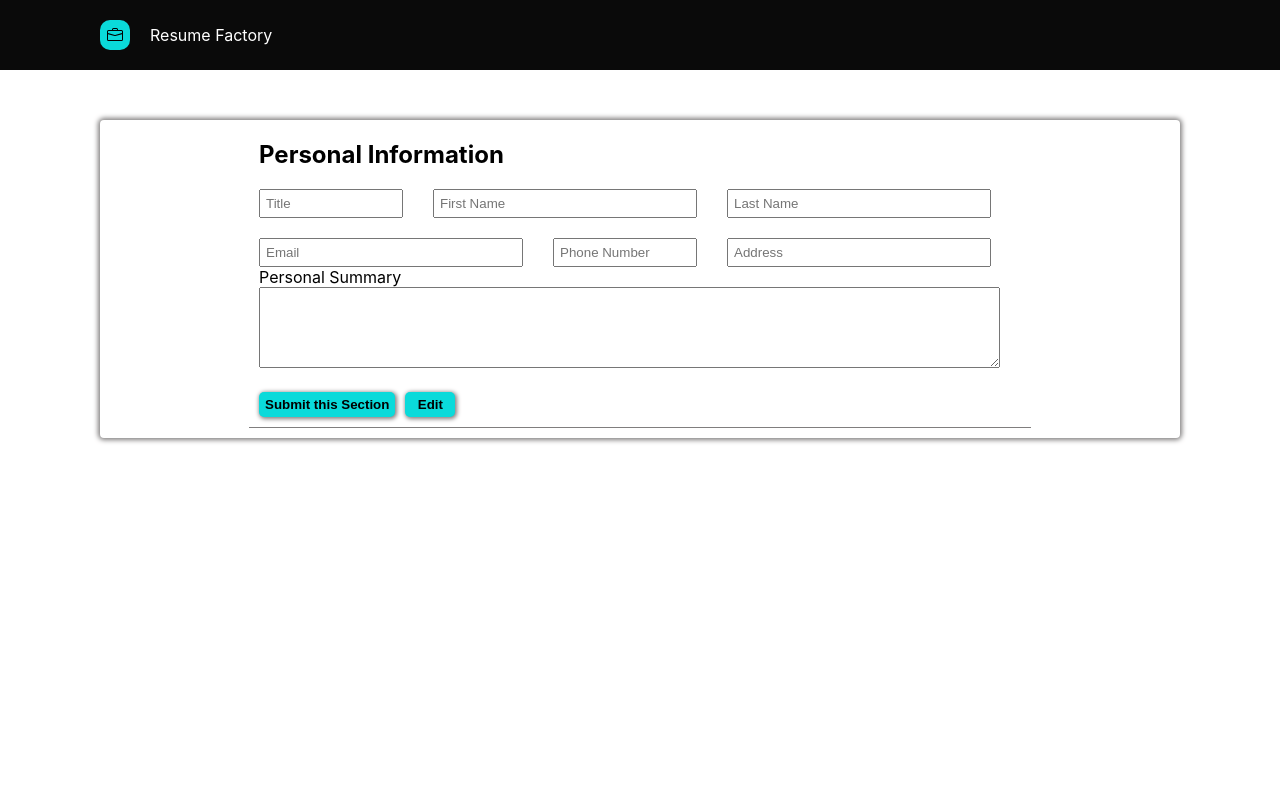
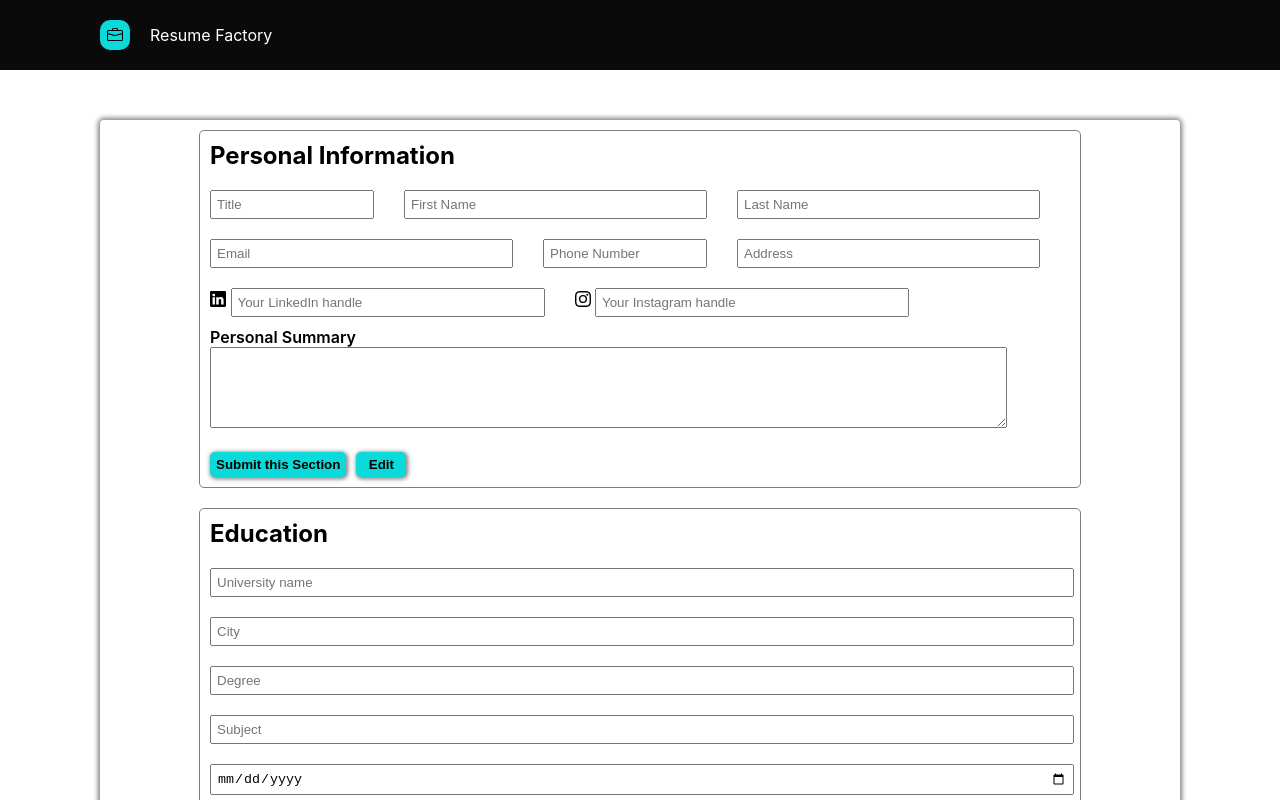
Before and after one commit to bobb-Rob/CV-App---React, a React (Create React App) app: page / in a window 1280 px wide. Both pictures are taken after a click on the button "Create Your CV Today". Shown: the top 800 px of the page. Built offline with nearby package versions, Linux system fonts and the light colour scheme.

Commit message:
completed the css styles and a few logic, the main logic is next

```diff
--- a/package.json
+++ b/package.json
@@ -13,8 +13,11 @@
     "uniqid": "^5.4.0",
     "web-vitals": "^2.1.2"
   },
+  "homepage": "http://bobb-Rob.github.io/CV-App---React",
   "scripts": {
     "start": "react-scripts start",
+    "predeploy": "npm run build",
+    "deploy": "gh-pages -d build",
     "build": "react-scripts build",
     "test": "react-scripts test",
     "eject": "react-scripts eject"
@@ -36,5 +39,8 @@
       "last 1 firefox version",
       "last 1 safari version"
     ]
+  },
+  "devDependencies": {
+    "gh-pages": "^3.2.3"
   }
 }
--- a/src/App.js
+++ b/src/App.js
@@ -40,6 +40,7 @@ class App extends Component {
 
 
 
+
   render(){
     const { showHideCV_holder } = this.state;
 
--- a/src/Components/CV_InputForms/CV_holder.jsx
+++ b/src/Components/CV_InputForms/CV_holder.jsx
@@ -1,14 +1,61 @@
 import React, { Component } from 'react'
 import Personal_info from './Personal_info_Section/Personal_info'
+import Education from './Education/Education'
+import Experience from './Experience&Skills/Experience'
+import { NotableSkills } from './Experience&Skills/skills'
 import './CV_holder.css'
 
 export class CV_holder extends Component {
+constructor(props) {
+    super(props)
+
+    this.state = {
+         personalInfo: {
+             title: '',
+             firstName: '',
+             lastName: '',
+             email: '',
+             phoneNumber: '',
+             address: '',
+             linkedInUrl: '',
+             instagramUrl: '',
+             personalSummary: '',
+             submitted: false,
+             edit: false
+         },
+         education: [{
+             university: '',
+             city: '',
+             degree: '',
+             subject: '',
+             from: '',
+             to: '',
+             submitted: false,
+             edit: false
+         }],
+         experience: [{
+             position: '',
+             company: '',
+             city: '',
+             from: '',
+             to: '',
+             submitted: false,
+             edit: false
+         }],
+         skills: [{
+            s1: ''
+         }]
+    }
+}
+
+
     render() {
         return (
             <div className='CV_holder'>
                 <Personal_info />
-
-
+                <Education />
+                <Experience />
+                <NotableSkills />
             </div>
         )
     }
--- /dev/null
+++ b/src/Components/CV_InputForms/Education/Education.jsx
@@ -0,0 +1,49 @@
+import React, { Component } from 'react'
+import './education.css'
+
+export class Education extends Component {
+constructor(props) {
+    super(props)
+
+    this.state = {
+
+    }
+}
+
+
+    render() {
+const {  } = this.props
+
+        return (
+            <section className='educationSection' >
+                <form >
+                    <h2>Education</h2>
+                    <div className='educationInputs' >
+                        <input type='text' id='universityName' placeholder='University name'
+                        className='universityName education' name='universityName' required />
+                        <input type='text' id='city' placeholder='City'
+                        className='city education' name='city' required/>
+                        <input type='text' id='degree' placeholder='Degree'
+                        className='degree education' name='degree' required />
+                        <input type='text' id='subject' placeholder='Subject'
+                        className='subject education' name='subject' required />
+                        <input type='date' id='fromDate' placeholder='From'
+                        className='fromDate education' name='fromDate' required />
+                        <input type='date' id='toDate' placeholder='To'
+                        className='toDate education' name='toDate' required />
+                    </div>
+
+                    <div className='education_submit_edit_btn' >
+                            <button className='submit_btn btn' >Submit this Section</button>
+                            <button className='edit_btn btn' >Edit</button>
+                            <button className='edit_btn btn' >Add</button>
+                            <button className='edit_btn btn' >Delete</button>
+                    </div>
+                </form>
+
+            </section>
+        )
+    }
+}
+
+export default Education
--- /dev/null
+++ b/src/Components/CV_InputForms/Education/education.css
@@ -0,0 +1,23 @@
+:root{
+    --borderLines: rgb(128, 126, 126);
+    --blueGreen: rgb(10, 218, 218);
+    --backGroundColor: rgb(218,218,218);
+}
+
+.educationSection,.education_submit_edit_btn,.experienceSection,.experience_submit_edit_btn{
+    margin-top: 20px;
+}
+
+
+.educationInputs,.experienceInputs{
+    display: flex;
+    flex-direction: column;
+    align-items: flex-start;
+}
+
+.education,.experience{
+ width: 850px;
+ margin-top: 20px;
+ margin-right: 0px;
+ padding: 5px;
+}
--- /dev/null
+++ b/src/Components/CV_InputForms/Experience&Skills/Experience.jsx
@@ -0,0 +1,45 @@
+import React, { Component } from 'react'
+
+
+export class Experience extends Component {
+    constructor(props) {
+        super(props)
+
+        this.state = {
+
+        }
+    }
+
+
+    render() {
+        return (
+            <section className='experienceSection' >
+            <form >
+                <h2>Experience</h2>
+                <div className='experienceInputs' >
+                    <input type='text' id='position' placeholder='position'
+                    className='position experience' name='position' required />
+                    <input type='text' id='company' placeholder='Company'
+                    className='company experience' name='company' required />
+                    <input type='text' id='city' placeholder='City'
+                    className='city experience' name='city' required/>
+                    <input type='date' id='fromDate' placeholder='From'
+                    className='fromDate experience' name='fromDate' required />
+                    <input type='date' id='toDate' placeholder='To'
+                    className='toDate experience' name='toDate' required />
+                </div>
+
+                <div className='experience_submit_edit_btn' >
+                        <button className='submit_btn btn' >Submit this Section</button>
+                        <button className='edit_btn btn' >Edit</button>
+                        <button className='edit_btn btn' >Add</button>
+                        <button className='edit_btn btn' >Delete</button>
+                </div>
+            </form>
+
+        </section>
+        )
+    }
+}
+
+export default Experience
--- /dev/null
+++ b/src/Components/CV_InputForms/Experience&Skills/skills.jsx
@@ -0,0 +1,30 @@
+import react from "react"
+
+class NotableSkills extends react.Component {
+
+
+    render() {
+        return (
+            <section className='educationSection' >
+            <form >
+                <h2>Skills</h2>
+                <div className='educationInputs' >
+                    <input type='text' id='skill1' placeholder='skill One'
+                    className='skill1 education' name='skill1' />
+
+                </div>
+
+                <div className='education_submit_edit_btn' >
+                        <button className='submit_btn btn' >Submit this Section</button>
+                        <button className='edit_btn btn' >Edit</button>
+                        <button className='edit_btn btn' >Add Skills</button>
+                        <button className='edit_btn btn' >Delete</button>
+                </div>
+            </form>
+
+        </section>
+        )
+    }
+}
+
+export {NotableSkills}
--- a/src/Components/CV_InputForms/Personal_info_Section/Personal_info.jsx
+++ b/src/Components/CV_InputForms/Personal_info_Section/Personal_info.jsx
@@ -1,6 +1,7 @@
 
 import React, { Component } from 'react'
 import './personal_info_section.css'
+import {BsLinkedin, BsInstagram} from "react-icons/bs";
 
 export class Personal_info extends Component {
     constructor(props) {
@@ -35,14 +36,21 @@ export class Personal_info extends Component {
                             className='inputs text_input' name='address' required />
                         </div>
 
-                        {/* <div className='social_media' >
-
-                        </div> */}
+                        <div className='social_media' >
+                            <div>
+                            <BsLinkedin  /> <input type='text' id='linkedIn' placeholder='Your LinkedIn handle'
+                            className='inputs text_input' name='linkedIn' />
+                            </div>
+                            <div>
+                            <BsInstagram /> <input type='text' id='instagram' placeholder='Your Instagram handle'
+                            className='inputs text_input' name='instagram' />
+                            </div>
+                        </div>
 
                         <div  className="personal_summary">
                             <label htmlFor="personal_summary">
                                 Personal Summary <br/>
-                                <textarea id='personal_summary' name='personal_summary' rows='5' cols='90' required />
+                                <textarea id='personal_summary' name='personal_summary' rows='5' cols='97' required />
                             </label>
                         </div>
 
--- a/src/Components/CV_InputForms/Personal_info_Section/personal_info_section.css
+++ b/src/Components/CV_InputForms/Personal_info_Section/personal_info_section.css
@@ -1,28 +1,33 @@
 
 :root{
     --borderLines: rgb(128, 126, 126);
+    --blueGreen: rgb(10, 218, 218);
+    --backGroundColor: rgb(218,218,218);
 }
 
-.personal_info_section{
+
+.personal_info_section,.educationSection,.experienceSection{
     padding: 10px;
-    border-bottom: 1px solid var(--borderLines);
+    width: 860px;
+    border: 1px solid var(--borderLines);
+    border-radius: 5px;
 }
 
 .title_fname_lname,.email_phone_address{
     display: flex;
-    /* justify-content: space-around;    */
+    justify-content: space-around;
 }
 
 
 .inputs{
-    width: 250px;
+    width: 300px;
     margin-top: 20px;
     margin-right: 30px;
     padding: 5px;
 }
 
 #title,#phone_number{
-    width: 130px;
+    width: 150px;
 }
 
 .personal_info_submit_edit_btn{
@@ -37,7 +42,16 @@
     box-shadow: 1px 1px 4px 1px rgb(128, 126, 126);
 }
 
-.edit_btn{
+.edit_btn,.addBtn{
     margin-left: 10px;
-    width: 50px;
+    min-width: 50px;
 }
+
+.personal_summary label{
+    font-weight: 600;
+}
+
+.social_media{
+    display: flex;
+    margin-bottom: 10px;
+}
```
Also changed, not shown: 1 other file (tests, documents, lock files or other folders).
